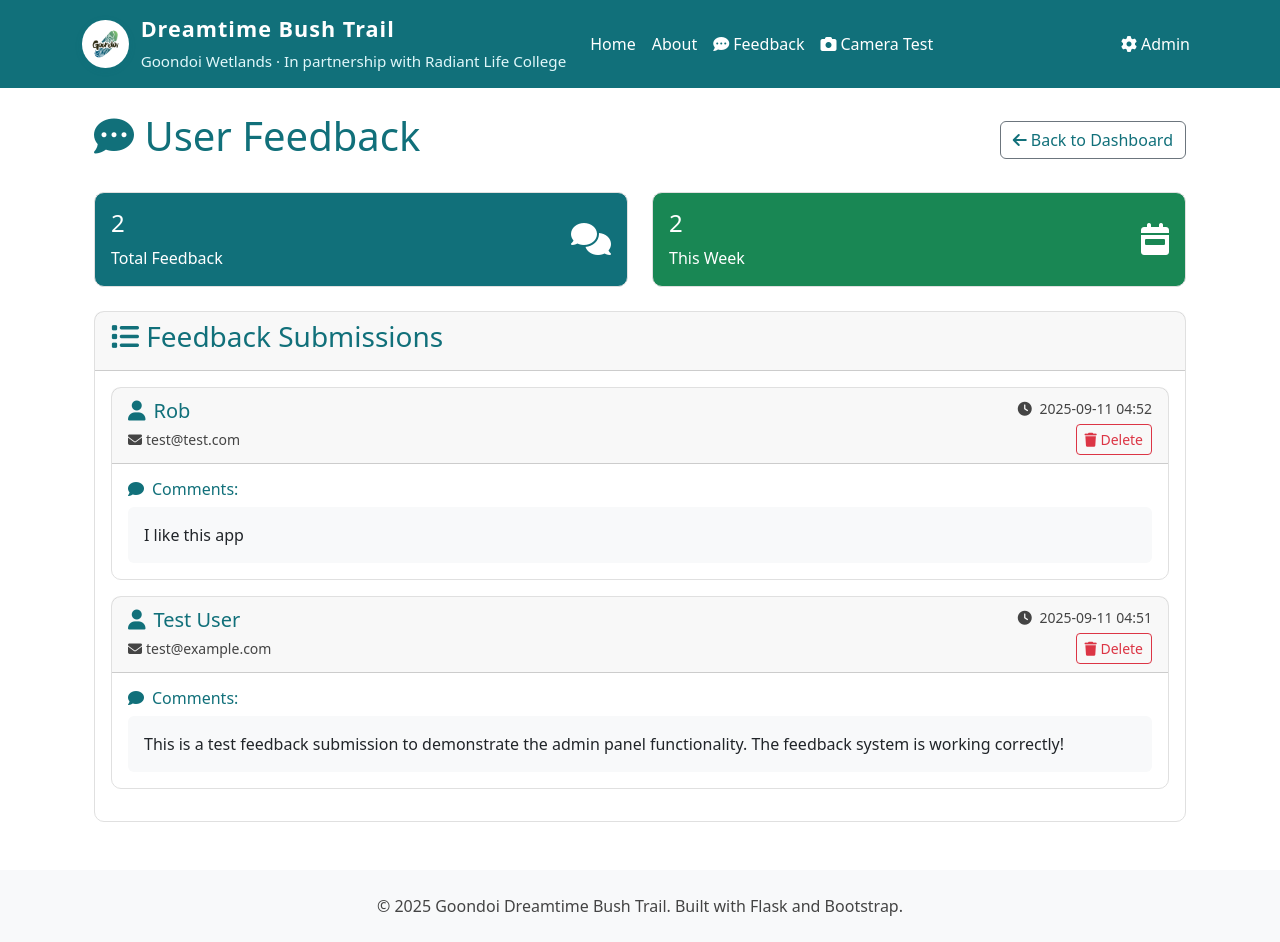
After one commit to robleekjr/goondoi, a Flask app: page /admin/feedback in a window 1280 px wide. The commit adds this page. Run offline with Flask 3, Linux system fonts and the light colour scheme.

Commit message:
Add comprehensive feedback system with admin management
- Add Feedback model with name, email, comments, and timestamp fields
- Create user feedback form with CSRF protection and validation
- Add feedback route with proper error handling and flash messages
- Create admin feedback management page with statistics and pagination
- Add feedback deletion functionality with confirmation modals
- Update admin dashboard with statistics cards and feedback link
- Add feedback link to main navigation menu
- Create database migration for feedback table
- Fix statistics cards text color to white for better visibility
- Include comprehensive form validation and user experience enhancements

```diff
--- a/app/models/__init__.py
+++ b/app/models/__init__.py
@@ -1,4 +1,5 @@
 from .story import Story, StorySegment
 from .qr_code import QRCode
+from .feedback import Feedback
 
-__all__ = ['Story', 'StorySegment', 'QRCode']
+__all__ = ['Story', 'StorySegment', 'QRCode', 'Feedback']
--- a/app/routes/admin.py
+++ b/app/routes/admin.py
@@ -1,6 +1,8 @@
 from flask import Blueprint, render_template, request, redirect, url_for, flash
 from app.services.story_service import StoryService
 from app.services.qr_service import QRService
+from app.models.feedback import Feedback
+from app import db
 import os
 from werkzeug.utils import secure_filename
 import boto3
@@ -198,3 +200,39 @@ def delete_segment(segment_id):
         flash(f'Error deleting segment: {str(e)}', 'error')
 
     return redirect(url_for('admin.admin_dashboard'))
+
+@admin_bp.route('/feedback')
+def view_feedback():
+    """View all user feedback submissions."""
+    page = request.args.get('page', 1, type=int)
+    per_page = 10
+
+    # Get feedback with pagination
+    feedback_pagination = Feedback.query.order_by(Feedback.created_at.desc()).paginate(
+        page=page, per_page=per_page, error_out=False
+    )
+
+    # Get feedback statistics
+    total_feedback = Feedback.query.count()
+    recent_feedback = Feedback.query.filter(
+        Feedback.created_at >= db.func.date('now', '-7 days')
+    ).count()
+
+    return render_template('admin/feedback.html',
+                         feedback_pagination=feedback_pagination,
+                         total_feedback=total_feedback,
+                         recent_feedback=recent_feedback)
+
+@admin_bp.route('/feedback/<feedback_id>/delete', methods=['POST'])
+def delete_feedback(feedback_id):
+    """Delete a feedback submission."""
+    try:
+        feedback = Feedback.query.get_or_404(feedback_id)
+        db.session.delete(feedback)
+        db.session.commit()
+        flash('Feedback deleted successfully!', 'success')
+    except Exception as e:
+        db.session.rollback()
+        flash(f'Error deleting feedback: {str(e)}', 'error')
+
+    return redirect(url_for('admin.view_feedback'))
--- /dev/null
+++ b/app/templates/admin/feedback.html
@@ -0,0 +1,191 @@
+{% extends "base.html" %}
+
+{% block title %}Feedback Management - Admin{% endblock %}
+
+{% block content %}
+<div class="container mt-4">
+    <div class="row">
+        <div class="col-12">
+            <div class="d-flex justify-content-between align-items-center mb-4">
+                <h1><i class="fas fa-comment-dots"></i> User Feedback</h1>
+                <a href="{{ url_for('admin.admin_dashboard') }}" class="btn btn-outline-secondary">
+                    <i class="fas fa-arrow-left"></i> Back to Dashboard
+                </a>
+            </div>
+
+            <!-- Statistics Cards -->
+            <div class="row mb-4">
+                <div class="col-md-6">
+                    <div class="card bg-primary text-white">
+                        <div class="card-body">
+                            <div class="d-flex justify-content-between">
+                                <div>
+                                    <h4 class="card-title text-white">{{ total_feedback }}</h4>
+                                    <p class="card-text text-white">Total Feedback</p>
+                                </div>
+                                <div class="align-self-center">
+                                    <i class="fas fa-comments fa-2x"></i>
+                                </div>
+                            </div>
+                        </div>
+                    </div>
+                </div>
+                <div class="col-md-6">
+                    <div class="card bg-success text-white">
+                        <div class="card-body">
+                            <div class="d-flex justify-content-between">
+                                <div>
+                                    <h4 class="card-title text-white">{{ recent_feedback }}</h4>
+                                    <p class="card-text text-white">This Week</p>
+                                </div>
+                                <div class="align-self-center">
+                                    <i class="fas fa-calendar-week fa-2x"></i>
+                                </div>
+                            </div>
+                        </div>
+                    </div>
+                </div>
+            </div>
+
+            <!-- Feedback List -->
+            <div class="card">
+                <div class="card-header">
+                    <h3><i class="fas fa-list"></i> Feedback Submissions</h3>
+                </div>
+                <div class="card-body">
+                    {% if feedback_pagination.items %}
+                        {% for feedback in feedback_pagination.items %}
+                        <div class="card mb-3">
+                            <div class="card-header d-flex justify-content-between align-items-center">
+                                <div>
+                                    <h5 class="mb-1">
+                                        <i class="fas fa-user me-2"></i>{{ feedback.name }}
+                                    </h5>
+                                    <small class="text-muted">
+                                        <i class="fas fa-envelope me-1"></i>{{ feedback.email }}
+                                    </small>
+                                </div>
+                                <div class="text-end">
+                                    <small class="text-muted">
+                                        <i class="fas fa-clock me-1"></i>
+                                        {{ feedback.created_at.strftime('%Y-%m-%d %H:%M') }}
+                                    </small>
+                                    <div class="mt-1">
+                                        <button type="button" class="btn btn-sm btn-outline-danger"
+                                                onclick="confirmDeleteFeedback('{{ feedback.id }}', '{{ feedback.name }}')">
+                                            <i class="fas fa-trash"></i> Delete
+                                        </button>
+                                    </div>
+                                </div>
+                            </div>
+                            <div class="card-body">
+                                <div class="row">
+                                    <div class="col-12">
+                                        <h6><i class="fas fa-comment me-2"></i>Comments:</h6>
+                                        <div class="bg-light p-3 rounded">
+                                            <p class="mb-0">{{ feedback.comments }}</p>
+                                        </div>
+                                    </div>
+                                </div>
+                            </div>
+                        </div>
+                        {% endfor %}
+
+                        <!-- Pagination -->
+                        {% if feedback_pagination.pages > 1 %}
+                        <nav aria-label="Feedback pagination">
+                            <ul class="pagination justify-content-center">
+                                {% if feedback_pagination.has_prev %}
+                                    <li class="page-item">
+                                        <a class="page-link" href="{{ url_for('admin.view_feedback', page=feedback_pagination.prev_num) }}">
+                                            <i class="fas fa-chevron-left"></i> Previous
+                                        </a>
+                                    </li>
+                                {% endif %}
+
+                                {% for page_num in feedback_pagination.iter_pages() %}
+                                    {% if page_num %}
+                                        {% if page_num != feedback_pagination.page %}
+                                            <li class="page-item">
+                                                <a class="page-link" href="{{ url_for('admin.view_feedback', page=page_num) }}">{{ page_num }}</a>
+                                            </li>
+                                        {% else %}
+                                            <li class="page-item active">
+                                                <span class="page-link">{{ page_num }}</span>
+                                            </li>
+                                        {% endif %}
+                                    {% else %}
+                                        <li class="page-item disabled">
+                                            <span class="page-link">...</span>
+                                        </li>
+                                    {% endif %}
+                                {% endfor %}
+
+                                {% if feedback_pagination.has_next %}
+                                    <li class="page-item">
+                                        <a class="page-link" href="{{ url_for('admin.view_feedback', page=feedback_pagination.next_num) }}">
+                                            Next <i class="fas fa-chevron-right"></i>
+                                        </a>
+                                    </li>
+                                {% endif %}
+                            </ul>
+                        </nav>
+                        {% endif %}
+
+                    {% else %}
+                        <div class="text-center py-5">
+                            <i class="fas fa-comment-dots fa-4x text-muted mb-3"></i>
+                            <h4 class="text-muted">No Feedback Yet</h4>
+                            <p class="text-muted">User feedback will appear here once visitors start submitting their comments.</p>
+                            <a href="{{ url_for('main.feedback') }}" class="btn btn-primary" target="_blank">
+                                <i class="fas fa-external-link-alt"></i> View Feedback Form
+                            </a>
+                        </div>
+                    {% endif %}
+                </div>
+            </div>
+        </div>
+    </div>
+</div>
+
+<!-- Delete Confirmation Modal -->
+<div class="modal fade" id="deleteFeedbackModal" tabindex="-1">
+    <div class="modal-dialog">
+        <div class="modal-content">
+            <div class="modal-header">
+                <h5 class="modal-title">Delete Feedback</h5>
+                <button type="button" class="btn-close" data-bs-dismiss="modal"></button>
+            </div>
+            <div class="modal-body">
+                <p>Are you sure you want to delete feedback from <strong id="deleteFeedbackName"></strong>?</p>
+                <div class="alert alert-warning">
+                    <i class="fas fa-exclamation-triangle"></i>
+                    <strong>Warning:</strong> This action cannot be undone.
+                </div>
+            </div>
+            <div class="modal-footer">
+                <button type="button" class="btn btn-secondary" data-bs-dismiss="modal">Cancel</button>
+                <form id="deleteFeedbackForm" method="POST" style="display: inline;">
+                    <input type="hidden" name="csrf_token" value="{{ csrf_token() }}"/>
+                    <button type="submit" class="btn btn-danger">
+                        <i class="fas fa-trash"></i> Delete
+                    </button>
+                </form>
+            </div>
+        </div>
+    </div>
+</div>
+
+<script>
+function confirmDeleteFeedback(feedbackId, name) {
+    const modal = new bootstrap.Modal(document.getElementById('deleteFeedbackModal'));
+    const deleteFeedbackName = document.getElementById('deleteFeedbackName');
+    const deleteFeedbackForm = document.getElementById('deleteFeedbackForm');
+
+    deleteFeedbackName.textContent = name;
+    deleteFeedbackForm.action = "{{ url_for('admin.delete_feedback', feedback_id='FEEDBACK_ID') }}".replace('FEEDBACK_ID', feedbackId);
+
+    modal.show();
+}
+</script>
+{% endblock %}
--- a/app/templates/base.html
+++ b/app/templates/base.html
@@ -40,6 +40,11 @@
                     </li>
                     <li class="nav-item">
                         <a class="nav-link" href="{{ url_for('main.about') }}">About</a>
+                    </li>
+                    <li class="nav-item">
+                        <a class="nav-link" href="{{ url_for('main.feedback') }}">
+                            <i class="fas fa-comment-dots me-1"></i>Feedback
+                        </a>
                     </li>
                     <li class="nav-item">
                         <a class="nav-link" href="{{ url_for('main.camera_test') }}">
```
Also changed, not shown: app/models/feedback.py (added, +25 -0 lines), app/routes/main.py (+46 -1 lines), app/templates/admin/dashboard.html (+61 -3 lines), app/templates/feedback.html (added, +145 -0 lines), migrations/versions/add_feedback_table.py (added, +35 -0 lines), instance/qr_story_dev.db.
